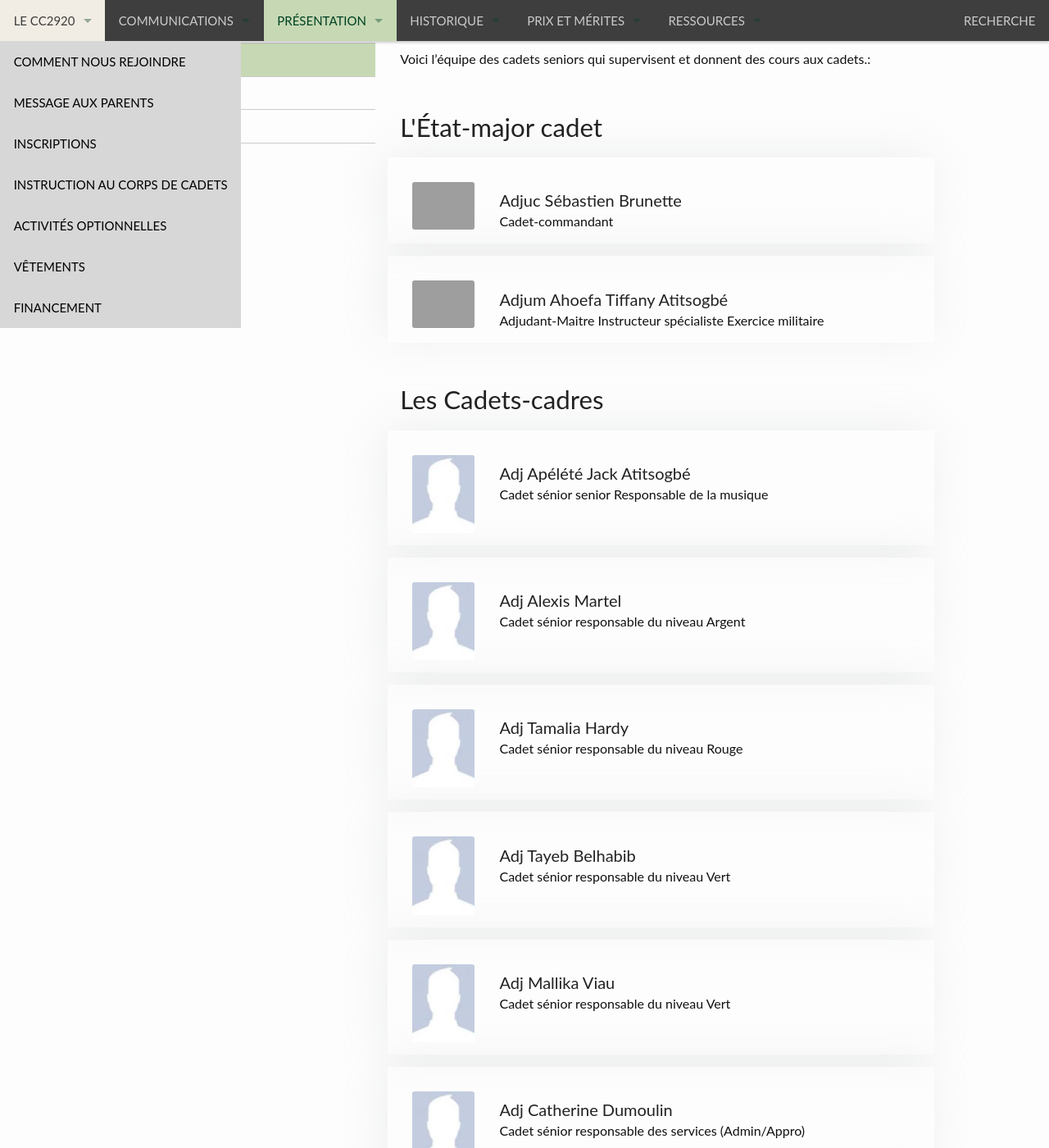
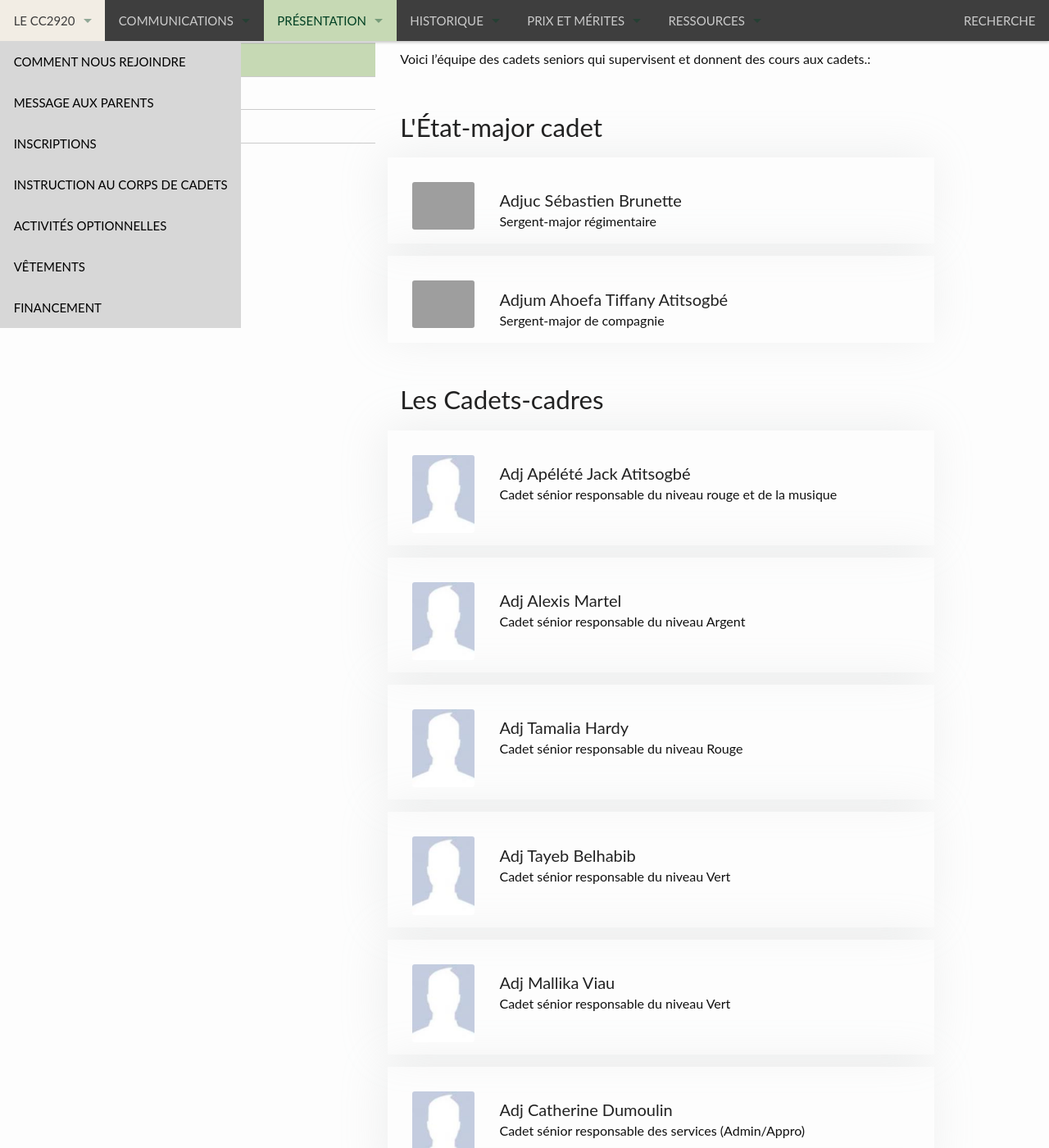
Before and after one commit to CC2920/web, a Jekyll site: the page built from _presentation/etat-major-cadet.md, in a window 1280 px wide and 1400 px high, scrolled down 388 px. Shown: the whole window at 82% size. Built offline with Jekyll 4.4.1, drawn with Linux system fonts in a browser that asks for light colours; some of the changed text lies outside the part shown.

Commit message:
Update cadet titles and remove entries

```diff
--- a/_presentation/etat-major-cadet.md
+++ b/_presentation/etat-major-cadet.md
@@ -13,12 +13,12 @@ navigationKey: presentation
 les-cadets-major:
     - cadet:
       name: "Adjuc Sébastien Brunette"
-      title: "Cadet-commandant"
+      title: "Sergent-major régimentaire"
       picture: "/docs/cadets-cadres/CC2920-Adjuc-Brunette.jpg"
 
     - cadet:
       name: "Adjum Ahoefa Tiffany Atitsogbé"
-      title: "Adjudant-Maitre Instructeur spécialiste Exercice militaire"
+      title: "Sergent-major de compagnie"
       picture: "/docs/cadets-cadres/CC2920-Adj-Atitsogbe.JPG"
 
 
@@ -34,7 +34,7 @@ les-cadets-cadres:
 
     - cadet:
       name: Adj Apélété Jack Atitsogbé
-      title: Cadet sénior senior Responsable de la musique
+      title: Cadet sénior responsable du niveau rouge et de la musique
       picture:
 
     - cadet:
@@ -66,16 +66,6 @@ les-cadets-cadres:
       name: Adj Samuel Leduc
       title: Cadet sénior Instructeur
       picture: "/docs/cadets-cadres/CC2920-Adj-Leduc.JPG"
-
-    - cadet:
-      name: Adj Maxim Lauzon
-      title: Cadet sénior Instructeur
-      picture:
-
-    - cadet:
-      name: Adj Renaud Metlej
-      title: Cadet sénior Instructeur
-      picture:
 ---
 
 
```
